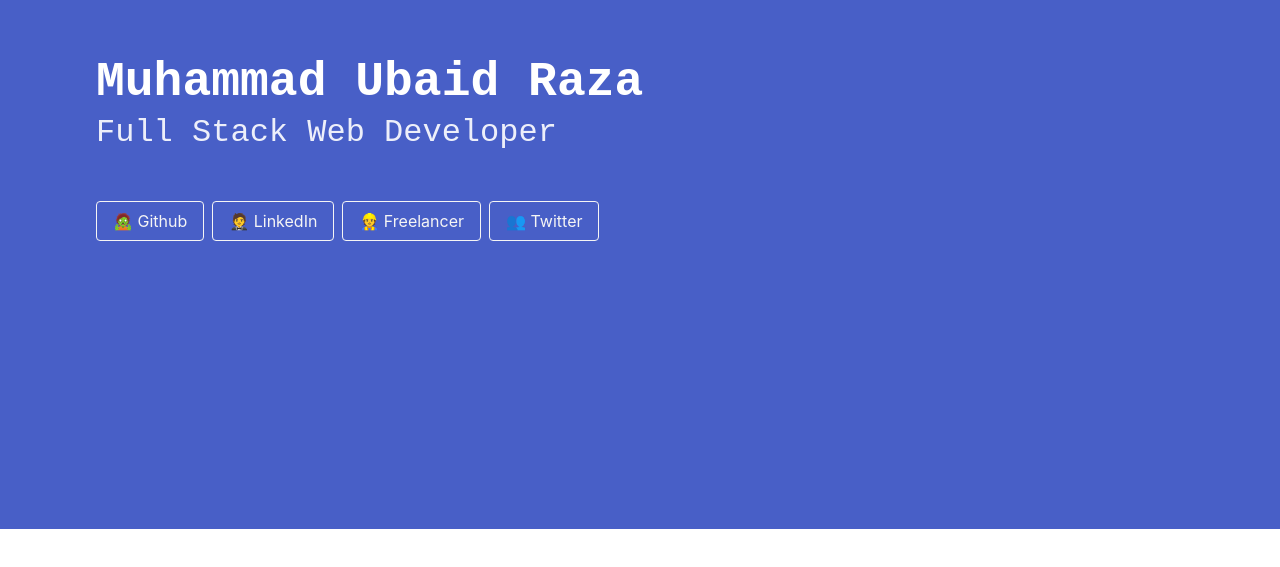
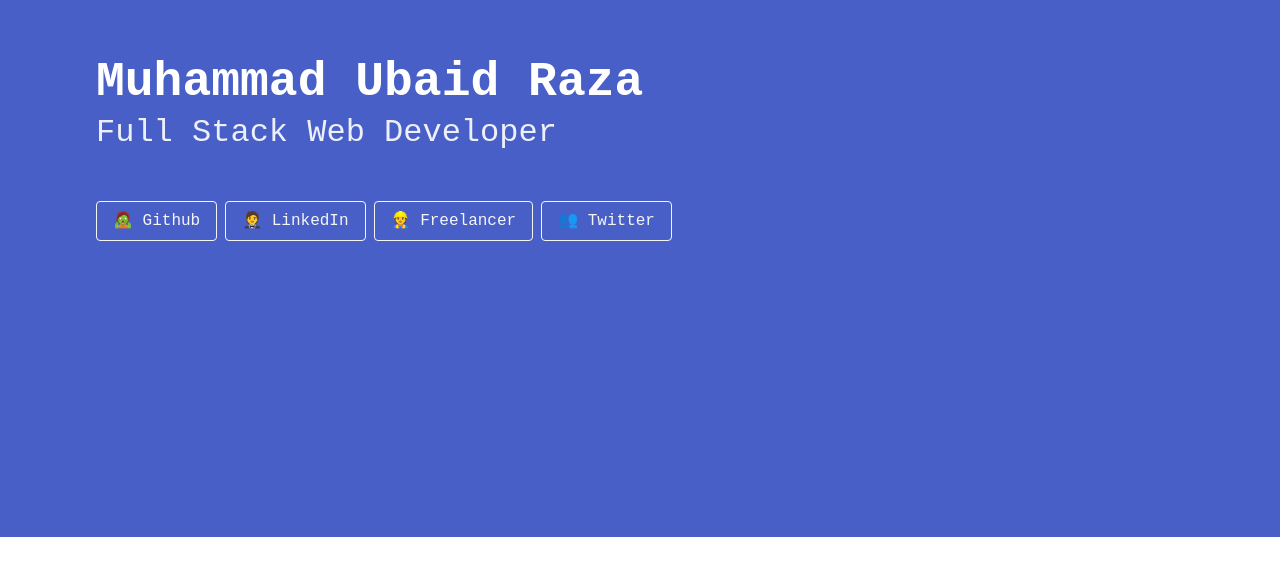
Before and after one commit to mubaidr/mubaidr.github.io, a Vue app: page / in a window 1280 px wide. Shown: the part 233-800 px from the top of the page. Built offline with nearby package versions, Linux system fonts and the light colour scheme.

Commit message:
fix header links

```diff
--- a/src/components/layout/Header.vue
+++ b/src/components/layout/Header.vue
@@ -18,10 +18,9 @@
             :href="profile.url"
             target="_blank"
             rel="noreferrer"
+            class="button is-light is-outlined"
           >
-            <button class="button is-light is-outlined">
-              {{ profile.icon }} {{ profile.title }}
-            </button>
+            {{ profile.icon }} {{ profile.title }}
           </a>
         </div>
       </div>
@@ -45,5 +44,6 @@ export default {
 <style scoped>
 .button {
   margin-right: 0.5em;
+  margin-bottom: 0.5em;
 }
 </style>
```
